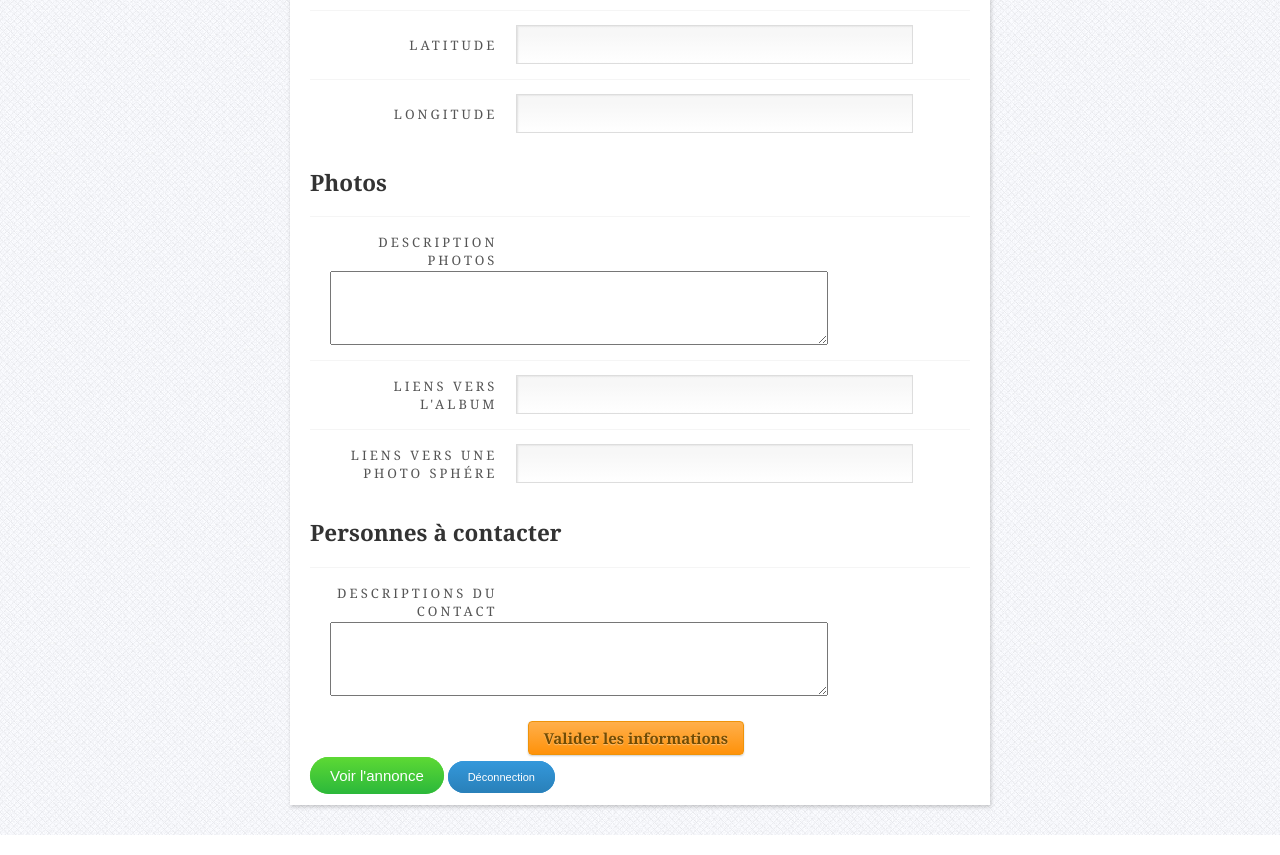
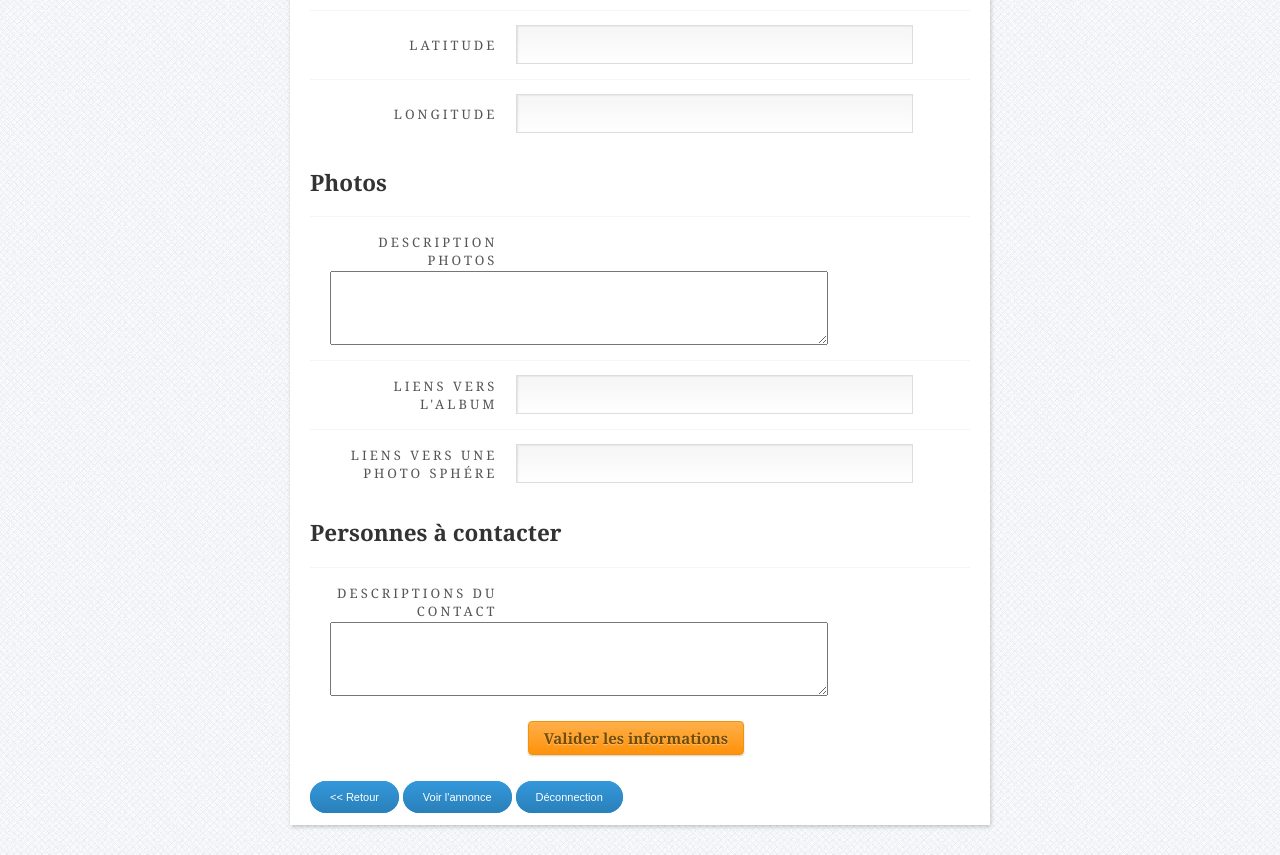
Before and after one commit to DupontC/FlatDescriptor, a website: page html/immobilierConfiguration.html in a window 1280 px wide. Shown: the part 1806-2661 px from the top of the page. Drawn offline with nearby package versions, Linux system fonts and the light colour scheme.

Commit message:
menage description

```diff
--- a/css/config_css/demo.css
+++ b/css/config_css/demo.css
@@ -148,34 +148,6 @@ a{
 
 .btn1 {
 	padding-top: 20px;
-	background: #5dd934;
-	background-image: -webkit-linear-gradient(top, #5dd934, #2bb83b);
-	background-image: -moz-linear-gradient(top, #5dd934, #2bb83b);
-	background-image: -ms-linear-gradient(top, #5dd934, #2bb83b);
-	background-image: -o-linear-gradient(top, #5dd934, #2bb83b);
-	background-image: linear-gradient(to bottom, #5dd934, #2bb83b);
-	-webkit-border-radius: 60;
-	-moz-border-radius: 60;
-	border-radius: 60px;
-	font-family: Arial;
-	color: #ffffff;
-	font-size: 11;
-	padding: 10px 20px 10px 20px;
-	text-decoration: none;
-}
-
-.btn1:hover {
-	background: #d6fc3c;
-	background-image: -webkit-linear-gradient(top, #d6fc3c, #d9b834);
-	background-image: -moz-linear-gradient(top, #d6fc3c, #d9b834);
-	background-image: -ms-linear-gradient(top, #d6fc3c, #d9b834);
-	background-image: -o-linear-gradient(top, #d6fc3c, #d9b834);
-	background-image: linear-gradient(to bottom, #d6fc3c, #d9b834);
-	text-decoration: none;
-}
-
-.btn2 {
-	padding-top: 20px;
 	background: #3498db;
 	background-image: -webkit-linear-gradient(top, #3498db, #2980b9);
 	background-image: -moz-linear-gradient(top, #3498db, #2980b9);
@@ -192,7 +164,7 @@ a{
 	text-decoration: none;
 }
 
-.btn2:hover {
+.btn1:hover {
 	background: #793cfc;
 	background-image: -webkit-linear-gradient(top, #793cfc, #8134d9);
 	background-image: -moz-linear-gradient(top, #793cfc, #8134d9);
--- a/html/immobilierConfiguration.html
+++ b/html/immobilierConfiguration.html
@@ -197,8 +197,10 @@
 					<input ng-click="majData()" type="submit" id="validé" value="Valider les informations" />
 
 				</form>
+        <br/>
+        <a class="btn1" href="/listFlats/1"><< Retour</a>
         <a class="btn1" href="{{linkAnnonce}}">Voir l'annonce</a>
-        <a class="btn2" href="{{linkLogout}}">Déconnection</a>
+        <a class="btn1" href="{{linkLogout}}">Déconnection</a>
 			</section>
 
     </body>
```
